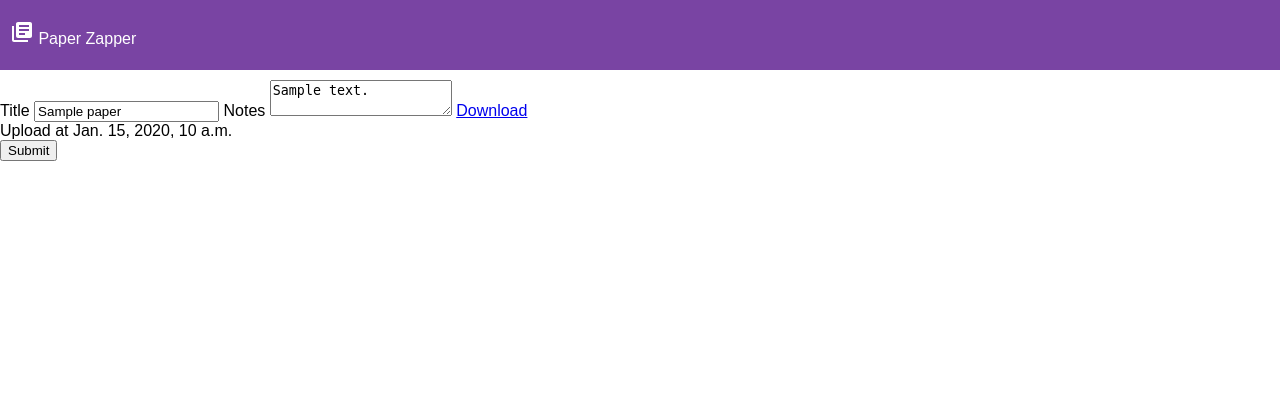
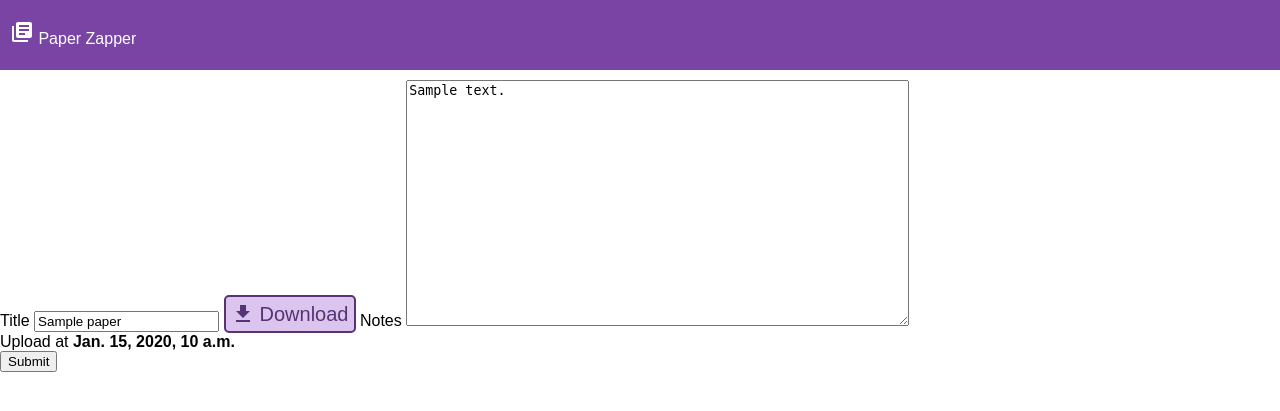
Before and after one commit to kiddos/old-webapps, a Django app: template paperzapper/templates/edit_paper.html in a window 1280 px wide. Shown: the top 411 px of the page. Run offline with Django 3.2, Linux system fonts and the light colour scheme; the template is opened without the code that fills it: values that come from a table or form of the project are taken from there, others are empty; tables that the repository leaves empty hold one stand-in row (values such as "Sample post"); parts of the project's set-up code (start-up, migrations or seed data) failed here and were passed over; some libraries are stand-ins or nearby versions.

Commit message:
layout edit page

```diff
--- a/paperzapper/templates/edit_paper.html
+++ b/paperzapper/templates/edit_paper.html
@@ -1,22 +1,37 @@
 {% extends 'layout.html' %}
 {% load static %}
 
+{% block style %}
+
+<link rel="stylesheet" href="{% static 'paperzapper/css/paper_form.css' %}">
+
+{% endblock %}
+
 {% block content %}
 
-<form method="POST">
-  {% csrf_token %}
+<div class="paper-form">
+  <form method="POST">
+    {% csrf_token %}
 
-  <label for="title">Title</label>
-  <input type="text" name="title" value="{{ paper.title }}">
+    <label for="title">Title</label>
+    <input type="text" name="title" value="{{ paper.title }}" required>
 
-  <label for="notes">Notes</label>
-  <textarea name="notes">{{ paper.notes }}</textarea>
+    <div class="button">
+      <a href="/paperzapper/user/download/{{ paper.id }}">
+        <svg fill="#FFFFFF" height="24" viewBox="0 0 24 24" width="24" xmlns="http://www.w3.org/2000/svg">
+          <path d="M19 9h-4V3H9v6H5l7 7 7-7zM5 18v2h14v-2H5z"/>
+          <path d="M0 0h24v24H0z" fill="none"/>
+        </svg> Download
+      </a>
+    </div>
 
-  <a href="{% static paper.get_static_download_path %}">Download</a>
+    <label for="notes">Notes</label>
+    <textarea name="notes"  cols="60" rows="16" required>{{ paper.notes }}</textarea>
 
-  <div>Upload at {{ paper.upload_date }}</div>
+    <div class="date">Upload at <b>{{ paper.upload_date }}</b></div>
 
-  <input type="submit" name="submit">
-</form>
+    <input type="submit" name="submit">
+  </form>
+</div>
 
 {% endblock %}
```
